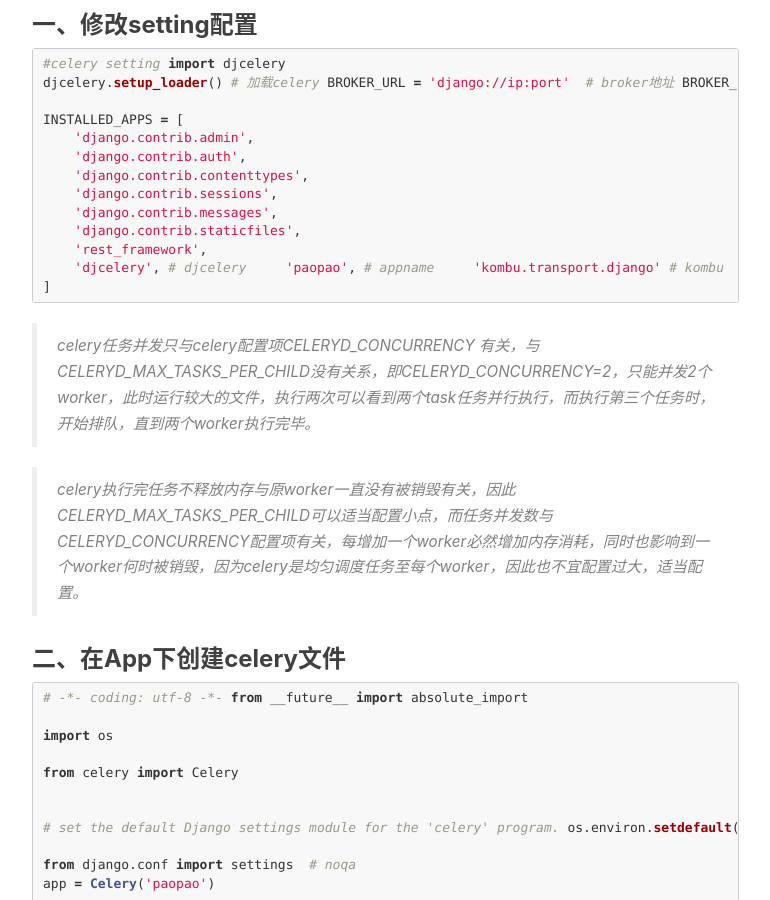
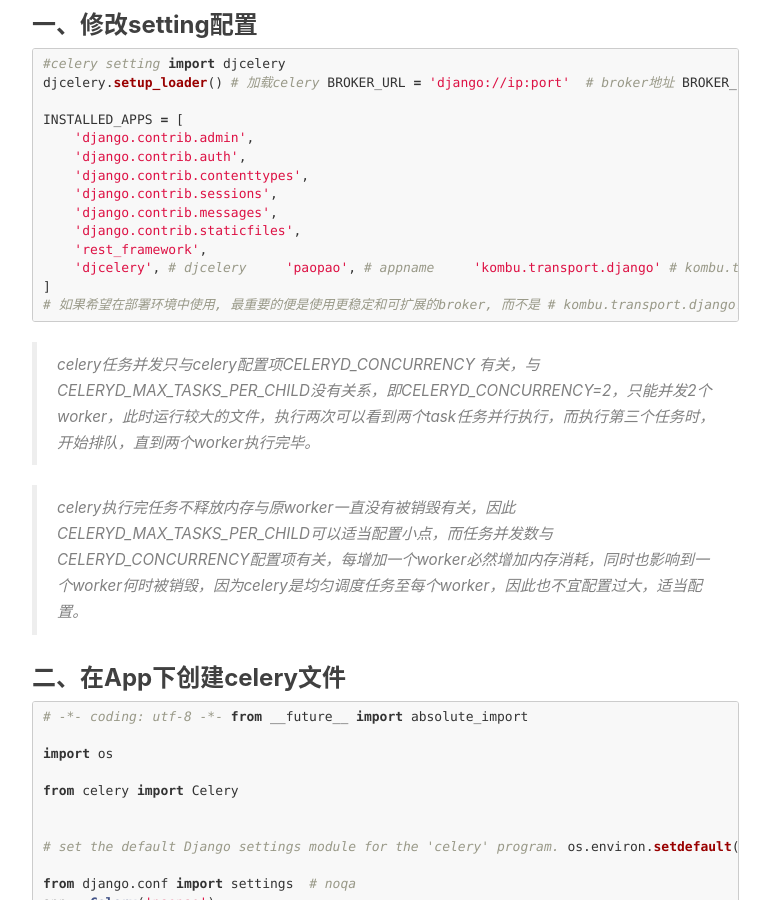
Before and after one commit to yanshigou/yanshigou.github.io, a Jekyll site: the page built from _posts/2018-12-28-celery在django中如何使用.md, in a window 1280 px wide and 900 px high, scrolled down 3248 px. Shown: the whole window, without its empty margins (233-1003 px from the left). Built offline with Jekyll 4.4.1, drawn with Linux system fonts in a browser that asks for light colours; nearby versions of some CDN libraries; our own code applies the rules of GitHub Pages for plain Markdown files; comment, search, counter and statistics services are not loaded.

Commit message:
kombu.transport.django则是基于Django的broker

````diff
--- a/_posts/2018-12-28-celery在django中如何使用.md
+++ b/_posts/2018-12-28-celery在django中如何使用.md
@@ -109,9 +109,11 @@
     'rest_framework',
     'djcelery', # djcelery
     'paopao', # appname
-    'kombu.transport.django' # kombu
+    'kombu.transport.django' # kombu.transport.django则是基于Django的broker
 
 ]
+# 如果希望在部署环境中使用, 最重要的便是使用更稳定和可扩展的broker, 而不是
+# kombu.transport.django.
 ```
 
 > celery任务并发只与celery配置项CELERYD_CONCURRENCY 有关，与CELERYD_MAX_TASKS_PER_CHILD没有关系，即CELERYD_CONCURRENCY=2，只能并发2个worker，此时运行较大的文件，执行两次可以看到两个task任务并行执行，而执行第三个任务时，开始排队，直到两个worker执行完毕。
````
